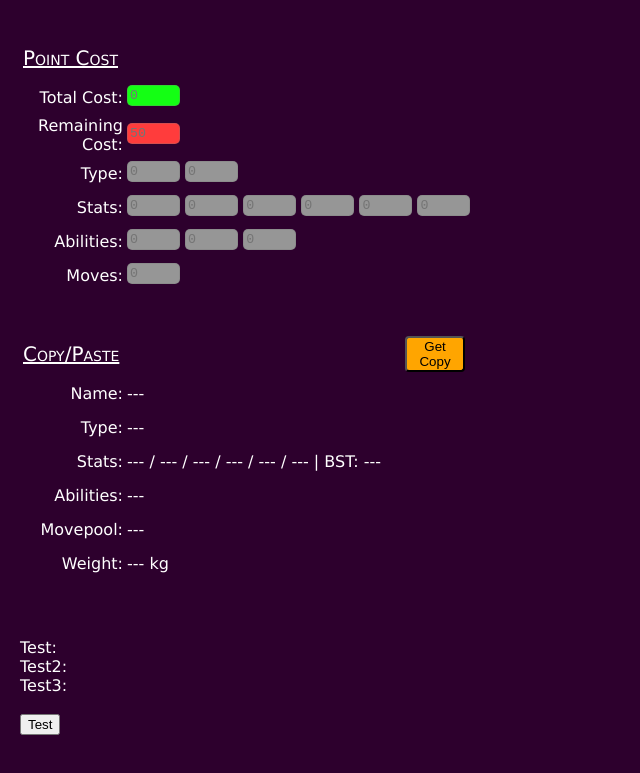
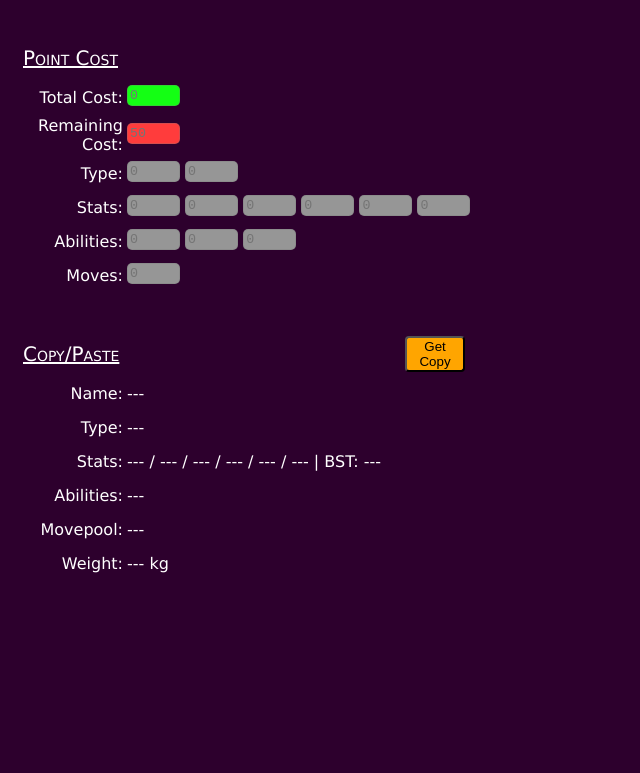
Before and after one commit to fragnemted/Blank-Canvas-Calc, a plain HTML site: page index.html in a window 1280 px wide. Shown: the part 1186-1959 px from the top of the page, without its empty margins (0-640 px from the left). After the commit the page ends 1870 px from the top, so only its background shows below. Drawn offline with Linux system fonts and the light colour scheme.

Commit message:
Update index.html

```diff
--- a/index.html
+++ b/index.html
@@ -448,7 +448,7 @@
 
 		</div>
 
-		<div>
+		<div hidden>
 			Test: <span id="demo"></span><br>
 			Test2: <span id="demo2"></span><br>
 			Test3: <span id="demo3"></span><br><br>
```
